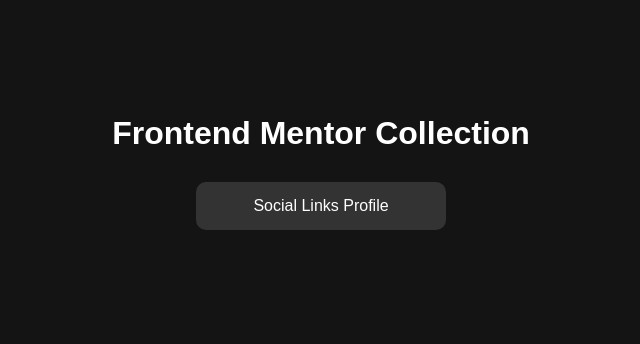
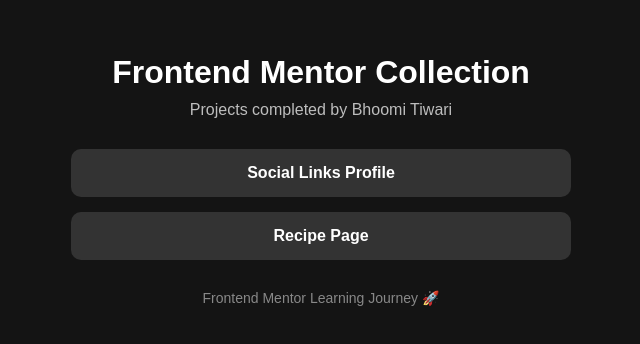
Before and after one commit to Bhoomi0451/frontend-mentor-collection, a plain HTML site: page index.html in a window 1280 px wide. Shown: the part 220-564 px from the top of the page, without its empty margins (319-959 px from the left). Drawn offline with Linux system fonts and the light colour scheme.

Commit message:
Add recipe page to collection homepage

```diff
--- a/index.html
+++ b/index.html
@@ -19,43 +19,70 @@
             align-items:center;
             background:#141414;
             font-family:Arial, sans-serif;
+            padding:20px;
         }
 
         .container{
+            width:100%;
+            max-width:500px;
             text-align:center;
             color:white;
         }
 
         h1{
+            margin-bottom:10px;
+        }
+
+        p{
+            color:#bdbdbd;
             margin-bottom:30px;
         }
 
         .project{
             display:block;
-            width:250px;
-            margin:15px auto;
+            width:100%;
+            margin:15px 0;
             padding:15px;
             text-decoration:none;
             color:white;
             background:#333;
             border-radius:10px;
+            font-weight:bold;
+            transition:0.3s;
         }
 
         .project:hover{
             background:#c4f82a;
             color:black;
         }
+
+        footer{
+            margin-top:30px;
+            color:#888;
+            font-size:14px;
+        }
     </style>
 </head>
 <body>
 
     <div class="container">
+
         <h1>Frontend Mentor Collection</h1>
+
+        <p>Projects completed by Bhoomi Tiwari</p>
 
         <a class="project" href="./social-links-profile/">
             Social Links Profile
         </a>
 
+        <a class="project" href="./recipe-page/">
+            Recipe Page
+        </a>
+
+        <footer>
+            Frontend Mentor Learning Journey 🚀
+        </footer>
+
     </div>
 
 </body>
```
